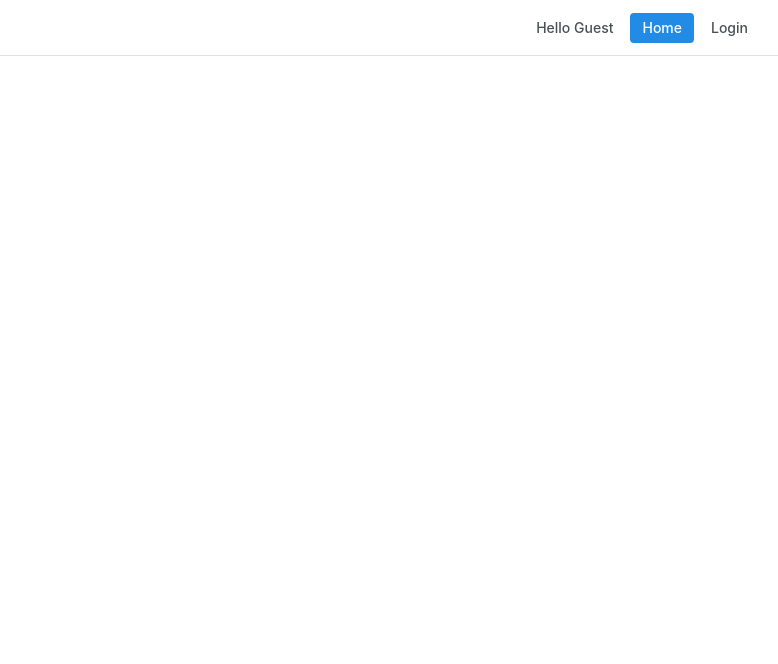
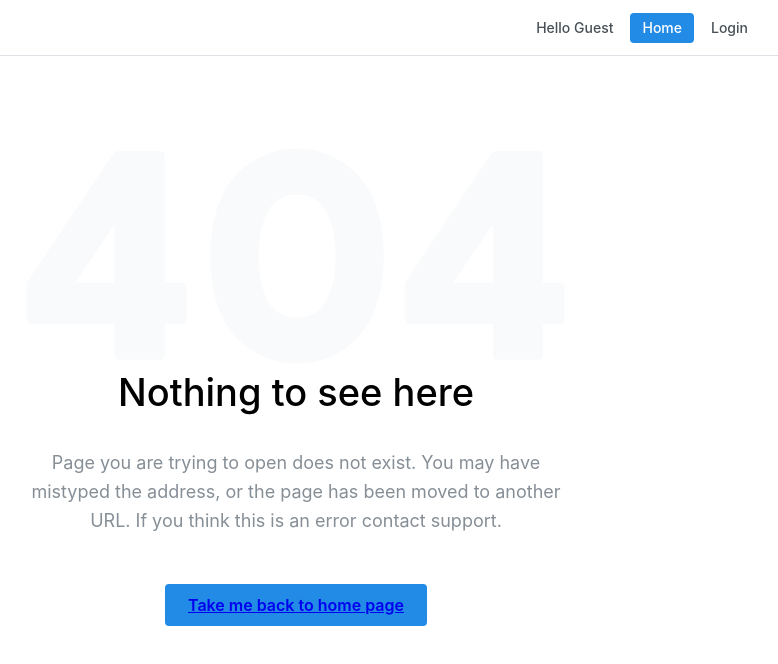
Before and after one commit to itaiglikman/Twitter-react-ts, a React (Vite) app: page /Twitter-react-ts/profile in a window 1280 px wide. Shown: the top 664 px of the page, without its empty margins (304-1082 px from the left). Built offline with nearby package versions, Linux system fonts and the light colour scheme; no server answers; what notyf would draw is missing.

Commit message:
fix: page not found route

```diff
--- a/src/Components/LayoutArea/Routing/Routing.tsx
+++ b/src/Components/LayoutArea/Routing/Routing.tsx
@@ -1,22 +1,21 @@
 import { Box } from "@mantine/core";
 import { Route, Routes } from "react-router-dom";
+import { Pages } from "../../../Lib/Types/types";
 import { HomePage } from "../../../Pages/HomePage/HomePage";
-import { ProfilePage } from "../../../Pages/ProfilePage/ProfilePage";
+import { PageNotFound } from "../../../Pages/PageNotFound/PageNotFound";
+import { Login } from "../../AuthArea/Login/Login";
+import { Register } from "../../AuthArea/Register/Register";
 import "./Routing.css";
-import { Login } from "../../AuthArea/Login/Login";
-import { Pages } from "../../../Lib/Types/types";
-import { Register } from "../../AuthArea/Register/Register";
 
 export function Routing() {
     return (
         <Box className="Routing" p={'sm'} w={'100%'}>
             <Routes>
                 <Route path={Pages.Home} element={<HomePage />} />
-                {/* <Route path="/profile" element={<ProfilePage />} /> */}
                 <Route path={Pages.Login} element={<Login />} />
                 <Route path={Pages.Register} element={<Register />} />
-
-                {/* add 404 */}
+                <Route path={Pages.Register} element={<Register />} />
+                <Route path="*" element={<PageNotFound />} />
             </Routes>
         </Box>
     );
```
